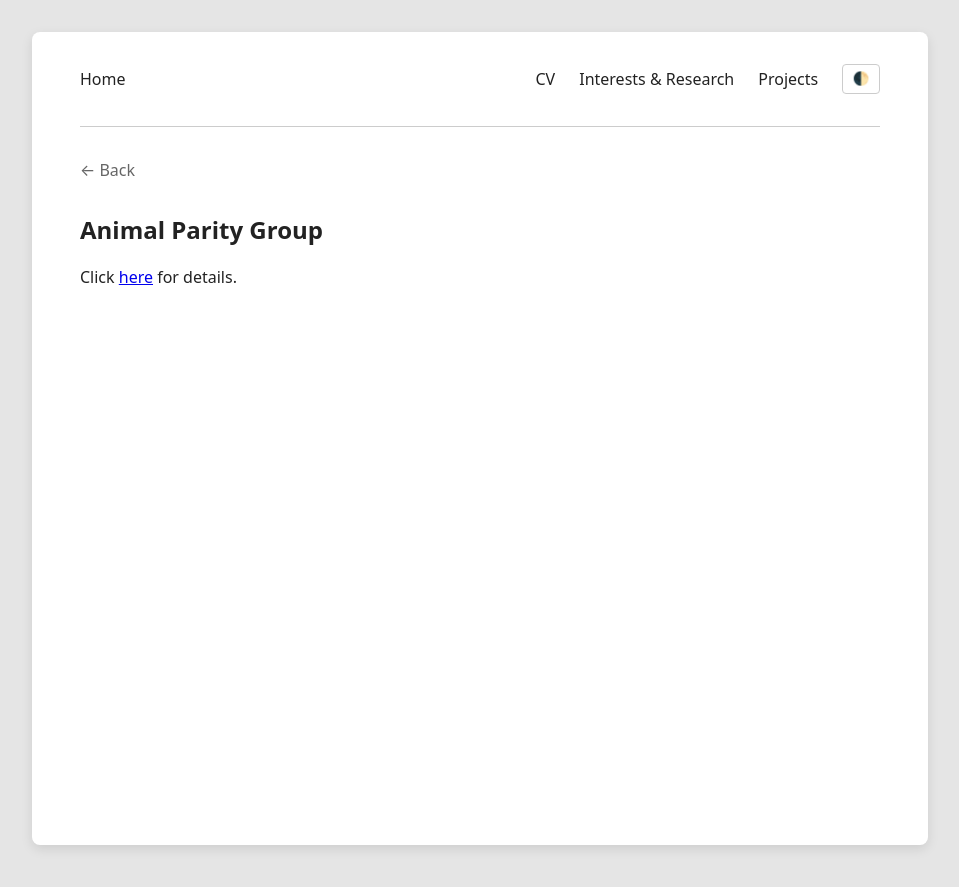
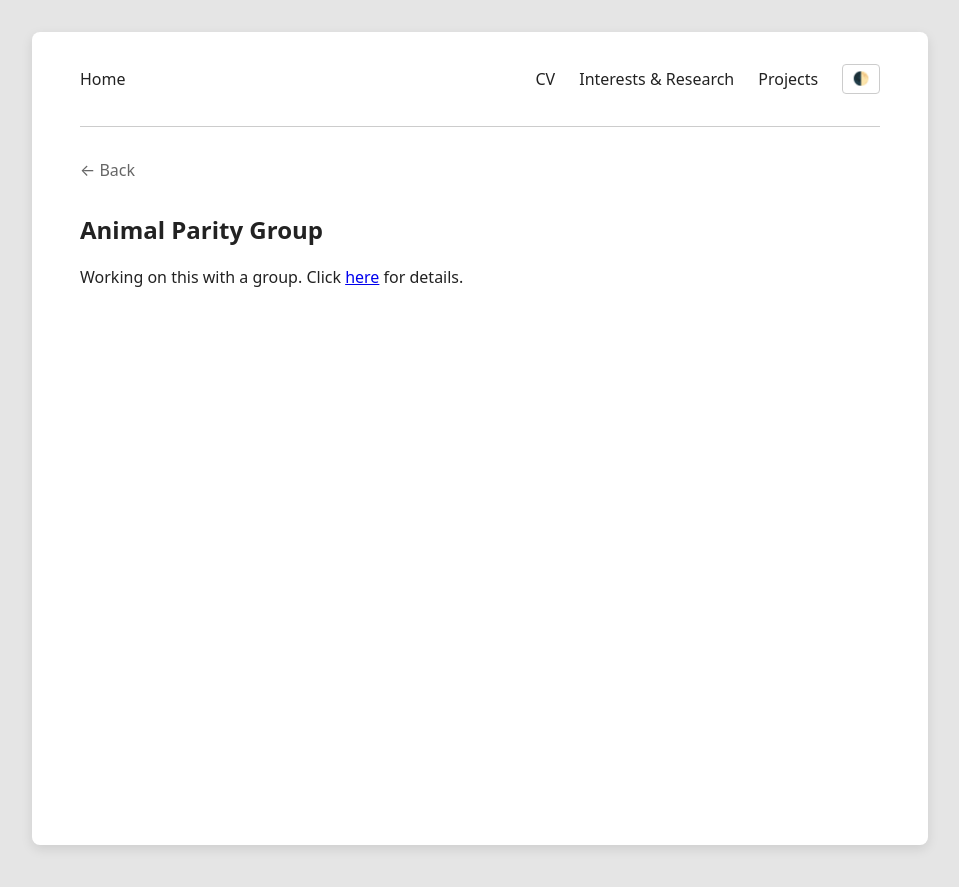
Before and after one commit to Will-McEniery/Will-McEniery.github.io, a Jekyll site: the page built from _projects/Animal-Parity.md, in a window 1280 px wide. Shown: the top 887 px of the page, without its empty margins (160-1119 px from the left). Built offline with Jekyll 4.4.1, drawn with Linux system fonts in a browser that asks for light colours.

Commit message:
Update project description for Animal Parity

```diff
--- a/_projects/Animal-Parity.md
+++ b/_projects/Animal-Parity.md
@@ -5,4 +5,4 @@ date: 2026-06-01
 categories: [Non-Profit]
 description: AI-powered helpline for Animal welfare resources.
 ---
-Click [here](https://animalparitygroup.com/) for details.
+Working on this with a group. Click [here](https://animalparitygroup.com/) for details.
```
